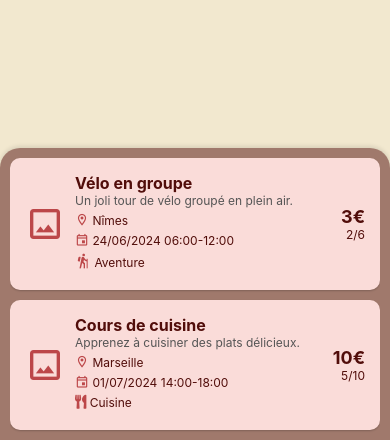
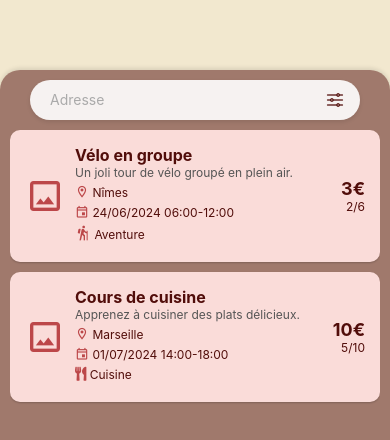
Before and after one commit to Inesamzr/Traveo-Front, a React Native app: screen /Activite in a window 390 px wide. Shown: the part 401-841 px from the top of the page. Built offline with nearby package versions, Linux system fonts and the light colour scheme.

Commit message:
ajout du composant recherche dans la page activité

```diff
--- a/screens/Activite/ActivitePage.js
+++ b/screens/Activite/ActivitePage.js
@@ -1,5 +1,6 @@
 import React from 'react';
-import { View, ScrollView, StyleSheet } from 'react-native';
+import { View, ScrollView, StyleSheet, TextInput, TouchableOpacity, Text } from 'react-native';
+import { Ionicons } from '@expo/vector-icons';
 import Map from '../../Components/Activite/Map';
 import Activity from '../../Components/Activite/Activity';
 import Header from '../../Components/Header';
@@ -43,17 +44,25 @@ export default function ActivitePage() {
       <View style={styles.mapContainer}>
         <Map
           commercants={dummyData}
-          region={{
-            latitude: 46.603354,
-            longitude: 1.888334,
-            latitudeDelta: 5.0,
-            longitudeDelta: 5.0,
+          region={defaultRegion}
+          onMarkerPress={(commercant) => {
+            alert(`Vous avez cliqué sur : ${commercant.nom}`);
           }}
         />
       </View>
 
       {/* Liste d'activités */}
       <View style={styles.activitiesContainer}>
+      <View style={styles.searchContainer}>
+          <TextInput
+            style={styles.searchInput}
+            placeholder="Adresse"
+            placeholderTextColor="#aaa"
+          />
+          <TouchableOpacity style={styles.filterButton}>
+            <Ionicons name="options-outline" size={20} color="#510D0A" />
+          </TouchableOpacity>
+        </View>
         <ScrollView contentContainerStyle={styles.activitiesList}>
           {dummyData.map((activity) => (
             <Activity key={activity.id} {...activity} />
@@ -73,7 +82,7 @@ const styles = StyleSheet.create({
     flex: 2,
   },
   activitiesContainer: {
-    flex: 1,
+    flex: 1.5,
     backgroundColor: 'rgba(81, 13, 10, 0.5)',
     borderTopLeftRadius: 20,
     borderTopRightRadius: 20,
@@ -84,6 +93,31 @@ const styles = StyleSheet.create({
     shadowRadius: 4,
     elevation: 2,
   },
+  searchContainer: {
+    flexDirection: 'row',
+    backgroundColor: 'rgba(255, 255, 255, 0.9)',
+    alignItems: 'center',
+    borderRadius: 25,
+    paddingHorizontal: 10,
+    zIndex: 2,
+    shadowColor: '#000',
+    shadowOffset: { width: 0, height: 2 },
+    shadowOpacity: 0.1,
+    shadowRadius: 4,
+    elevation: 2,
+    marginBottom:10,
+    marginHorizontal:20,
+  },
+  searchInput: {
+    flex: 1,
+    height: 40,
+    paddingHorizontal: 10,
+    fontSize: 14,
+    color: '#333',
+  },
+  filterButton: {
+    padding: 5,
+  },
   activitiesList: {
     paddingBottom: 60,
   },
```
